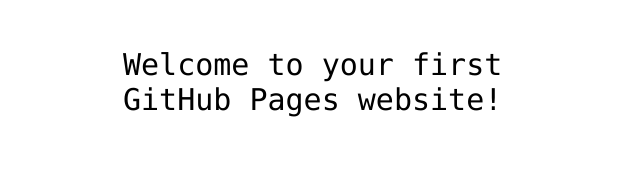
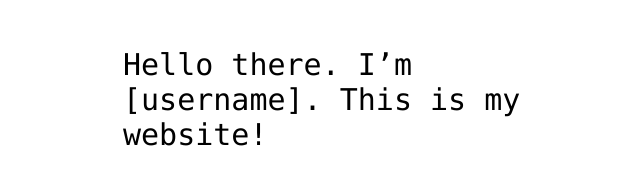
Before and after one commit to pariste/hello-world, a plain HTML site: page index.html in a window 1280 px wide. Shown: the part 341-526 px from the top of the page, without its empty margins (317-957 px from the left). Drawn offline with Linux system fonts and the light colour scheme.

Commit message:
Update index.html

```diff
--- a/index.html
+++ b/index.html
@@ -12,7 +12,7 @@
 <img src="https://octodex.github.com/images/daftpunktocat-thomas.gif" id="octocat" alt="octocat-gif" />
 
 <!-- Change this code here by copy and pasting your template on line 15 -->
-<p>Welcome to your first GitHub Pages website!</p>
+<p> Hello there.  I’m [username]. This is my website!</p>
 
 </body>
 </html>
```
